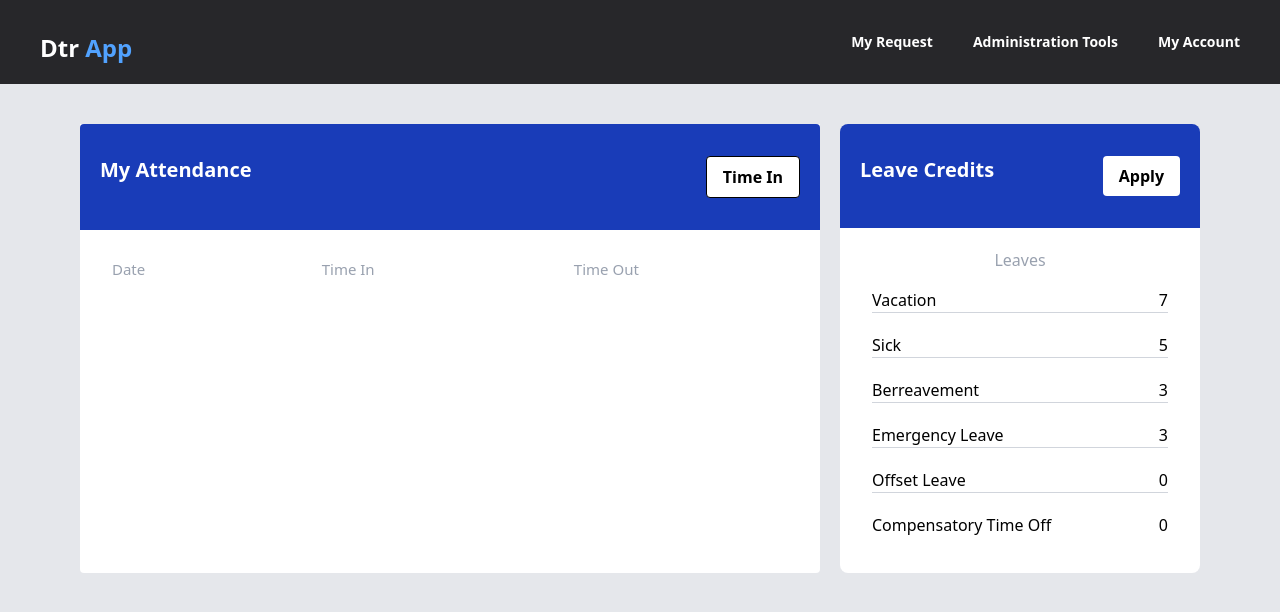
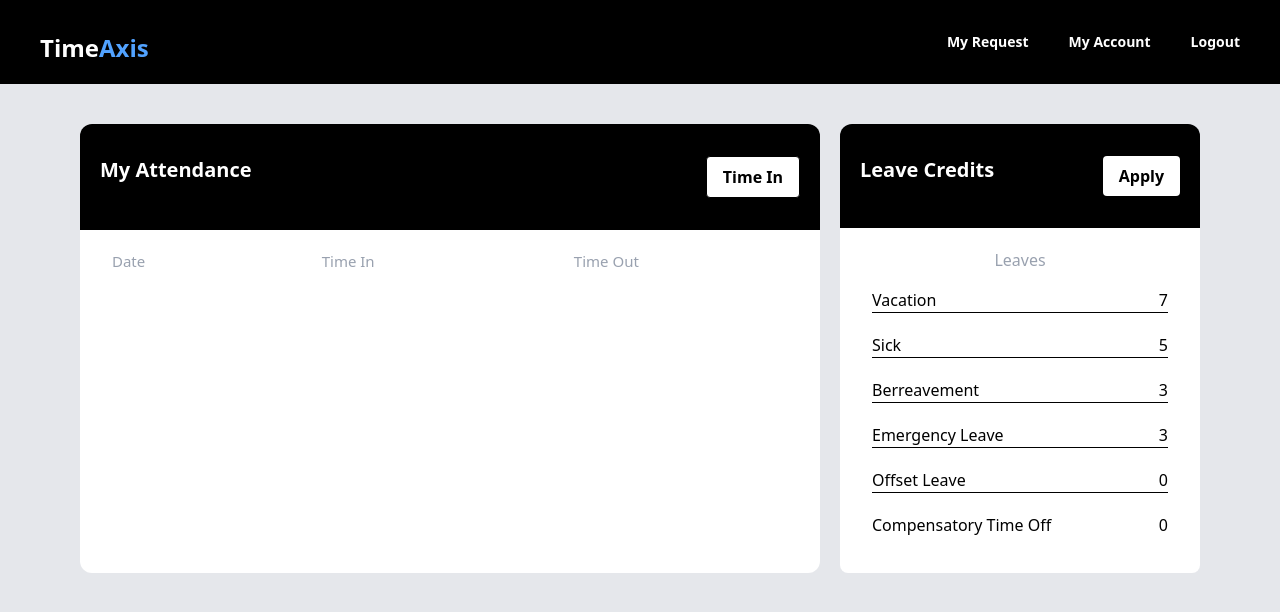
Before and after one commit to johnkennethpteodoro/dtrApp, a Next.js app: page /employeeDtr in a window 1280 px wide. Shown: the top 612 px of the page. Built offline with nearby package versions, Linux system fonts and the light colour scheme.

Commit message:
update ui

```diff
--- a/app/components/Header.tsx
+++ b/app/components/Header.tsx
@@ -3,20 +3,20 @@ import React from "react";
 function Header() {
 	return (
 		<>
-			<div className="w-full bg-zinc-800 ">
+			<div className="w-full bg-black ">
 				<div className="flex py-5 pt-8 justify-between px-10">
 					<h1 className="text-2xl text-white font-bold">
-						Dtr <span className="text-blue-400">App </span>
+						Time<span className="text-blue-400">Axis</span>
 					</h1>
 					<ul className="flex text-white gap-10 font-semibold text-sm">
 						<li>
 							<a href="">My Request</a>
 						</li>
 						<li>
-							<a href="">Administration Tools</a>
+							<a href="">My Account</a>
 						</li>
 						<li>
-							<a href="">My Account</a>
+							<a href="">Logout</a>
 						</li>
 					</ul>
 				</div>
--- a/app/components/LeaveCredits.tsx
+++ b/app/components/LeaveCredits.tsx
@@ -4,28 +4,28 @@ function LeaveCredits() {
 	return (
 		<div>
 			<div>
-				<div className="flex justify-between w-full bg-blue-800 py-8 px-5 rounded-t-lg">
+				<div className="flex justify-between w-full bg-black py-8 px-5 rounded-t-xl">
 					<h1 className="text-white font-bold text-xl">Leave Credits</h1>
-					<button className="ounded-sm px-4 py-2 font-semibold bg-white text-black rounded-sm">
+					<button className=" px-4 py-2 font-semibold bg-white text-black rounded-sm">
 						Apply
 					</button>
 				</div>
 
 				<div className="w-full bg-white rounded-b-lg px-8 pt-5">
 					<h1 className="text-center mb-4 text-gray-400">Leaves</h1>
-					<div className="flex justify-between border-b border-gray-300 mb-2">
+					<div className="flex justify-between border-b border-black mb-2">
 						<h1>Vacation</h1> <h1>7</h1>
 					</div>
-					<div className="flex justify-between pt-3 border-b border-gray-300 mb-2">
+					<div className="flex justify-between pt-3 border-b border-black mb-2">
 						<h1>Sick</h1> <h1>5</h1>
 					</div>
-					<div className="flex justify-between pt-3 border-b border-gray-300 mb-2">
+					<div className="flex justify-between pt-3 border-b border-black mb-2">
 						<h1>Berreavement</h1> <h1>3</h1>
 					</div>
-					<div className="flex justify-between pt-3 border-b border-gray-300 mb-2">
+					<div className="flex justify-between pt-3 border-b border-black mb-2">
 						<h1>Emergency Leave</h1> <h1>3</h1>
 					</div>
-					<div className="flex justify-between pt-3 border-b border-gray-300 mb-2">
+					<div className="flex justify-between pt-3 border-b border-black mb-2">
 						<h1>Offset Leave</h1> <h1>0</h1>
 					</div>
 					<div className="flex justify-between pt-3 pb-9">
--- a/app/components/Login.tsx
+++ b/app/components/Login.tsx
@@ -1,7 +1,7 @@
 "use client";
 import React, { useEffect, useState } from "react";
 import { useRouter } from "next/navigation";
-// import ReCAPTCHA from "react-google-recaptcha";
+import { Clock } from "lucide-react";
 
 function Login() {
 	const router = useRouter();
@@ -91,11 +91,15 @@ function Login() {
 	return (
 		<>
 			<div className="w-[400px]">
-				<h1 className="text-center mb-10 text-2xl text-blue-800 font-semibold w-full ">
-					Exam Track
-				</h1>
 				<div className="bg-white px-7 py-5 rounded-md ">
-					<form onSubmit={handleSubmit}>
+					<div className="flex flex-col items-center justify-center">
+						<div className="mt-8 mb-4">
+							<Clock color="black" size={48} />
+						</div>
+						<h1 className="text-xl font-bold mb-6">TimeAxis</h1>
+					</div>
+
+					<form onSubmit={handleSubmit} className="pb-20">
 						<div>
 							<label htmlFor="email" className="block mb-1 text-sm font-medium">
 								Email
@@ -113,7 +117,7 @@ function Login() {
 
 							<label
 								htmlFor="password"
-								className="block mt-7 mb-1 text-sm font-medium"
+								className="block mt-4 mb-1 text-sm font-medium"
 							>
 								Password
 							</label>
@@ -132,16 +136,10 @@ function Login() {
 						<button
 							type="submit"
 							disabled={loginDisabled}
-							className="mt-8 w-full text-center bg-blue-700 text-white rounded-md py-1 font-medium"
+							className="mt-8 w-full text-center bg-blue-700 text-white rounded-lg py-2 font-medium"
 						>
 							Login
 						</button>
-
-						<h1 className="mb-12 mt-2 text-center">
-							<a href="/" className="text-gray-400 mt-5 text-sm">
-								Forgot Passwword
-							</a>
-						</h1>
 					</form>
 					{loginError && <p style={{ color: "red" }}>{loginError}</p>}
 					{loginAttempts >= 3 && (
--- a/app/components/MyAttendance.tsx
+++ b/app/components/MyAttendance.tsx
@@ -19,13 +19,13 @@ const MyAttendance: React.FC = () => {
 		const time = now.toLocaleTimeString();
 
 		setTimeRecords((prevRecords) => {
-			const lastRecord = prevRecords[prevRecords.length - 1];
+			const lastRecord = prevRecords[0]; // Check the first record instead of the last
 
 			if (!lastRecord || lastRecord.timeOut) {
-				return [...prevRecords, { id: prevRecords.length + 1, timeIn: time, date }];
+				return [{ id: prevRecords.length + 1, timeIn: time, date }, ...prevRecords]; // Prepend new record
 			} else {
-				return prevRecords.map((record, index) =>
-					index === prevRecords.length - 1 ? { ...record, timeOut: time } : record
+				return prevRecords.map(
+					(record, index) => (index === 0 ? { ...record, timeOut: time } : record) // Update the first record
 				);
 			}
 		});
@@ -40,8 +40,8 @@ const MyAttendance: React.FC = () => {
 	const isTimeIn = timeRecords.length === 0 || timeRecords[timeRecords.length - 1].timeOut;
 
 	return (
-		<div className="bg-white h-full rounded-b-sm pb-5">
-			<div className="flex justify-between w-full bg-blue-800 py-8 px-5 rounded-t-sm">
+		<div className="bg-white h-full rounded-b-xl rounded-t-xl pb-5">
+			<div className="flex justify-between w-full bg-black py-8 px-5 rounded-t-xl">
 				<h1 className="text-white font-bold text-xl">My Attendance</h1>
 				<button
 					onClick={handleTimeInOut}
@@ -55,17 +55,17 @@ const MyAttendance: React.FC = () => {
 
 			<table className="w-full p-8 bg-white rounded-b-sm ">
 				<thead>
-					<tr className="text-gray-400 text-left ">
-						<th className="text-[15px] font-medium px-8 py-2 pt-7">Date</th>
-						<th className="text-[15px] font-medium px-8 py-2 pt-7">Time In</th>
-						<th className="text-[15px] font-medium px-8 py-2 pt-7">Time Out</th>
+					<tr className="text-gray-400 text-left">
+						<th className="text-[15px] font-medium px-8 py-2 pt-5">Date</th>
+						<th className="text-[15px] font-medium px-8 py-2 pt-5">Time In</th>
+						<th className="text-[15px] font-medium px-8 py-2 pt-5">Time Out</th>
 					</tr>
 				</thead>
-				<tbody className=" align-top">
+				<tbody className="align-top">
 					{currentRecords.map((record, index) => (
 						<tr
 							key={record.id}
-							className={`border-b border-gray-300 text-[14px] ${
+							className={`border-b border-black text-[14px] ${
 								index === currentRecords.length - 1 ? "border-b-0" : ""
 							}`}
 						>
--- a/package.json
+++ b/package.json
@@ -9,6 +9,7 @@
     "lint": "next lint"
   },
   "dependencies": {
+    "lucide-react": "^0.483.0",
     "next": "15.2.2",
     "react": "^19.0.0",
     "react-dom": "^19.0.0",
```
Also changed, not shown: 1 other file (tests, documents, lock files or other folders).
